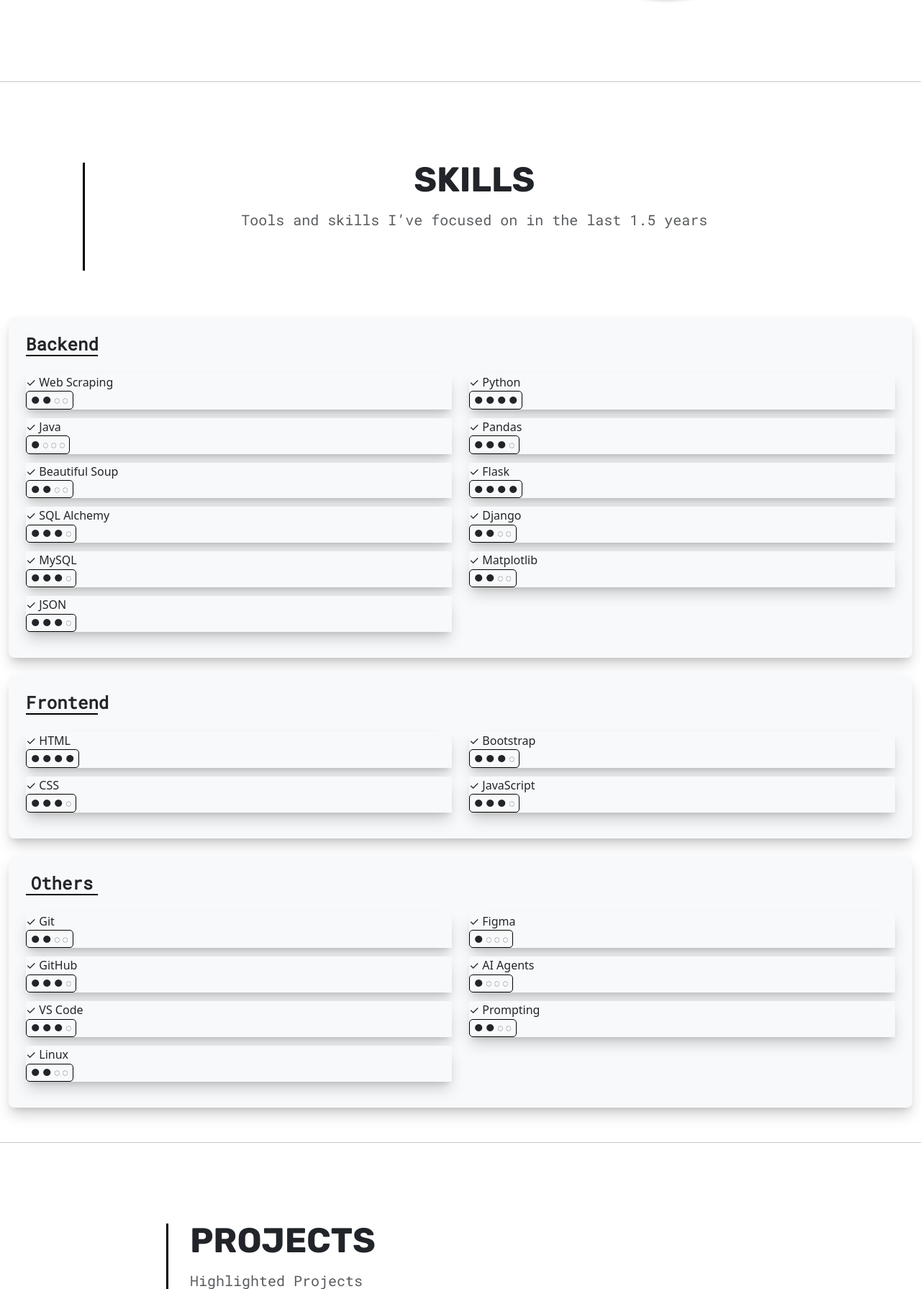
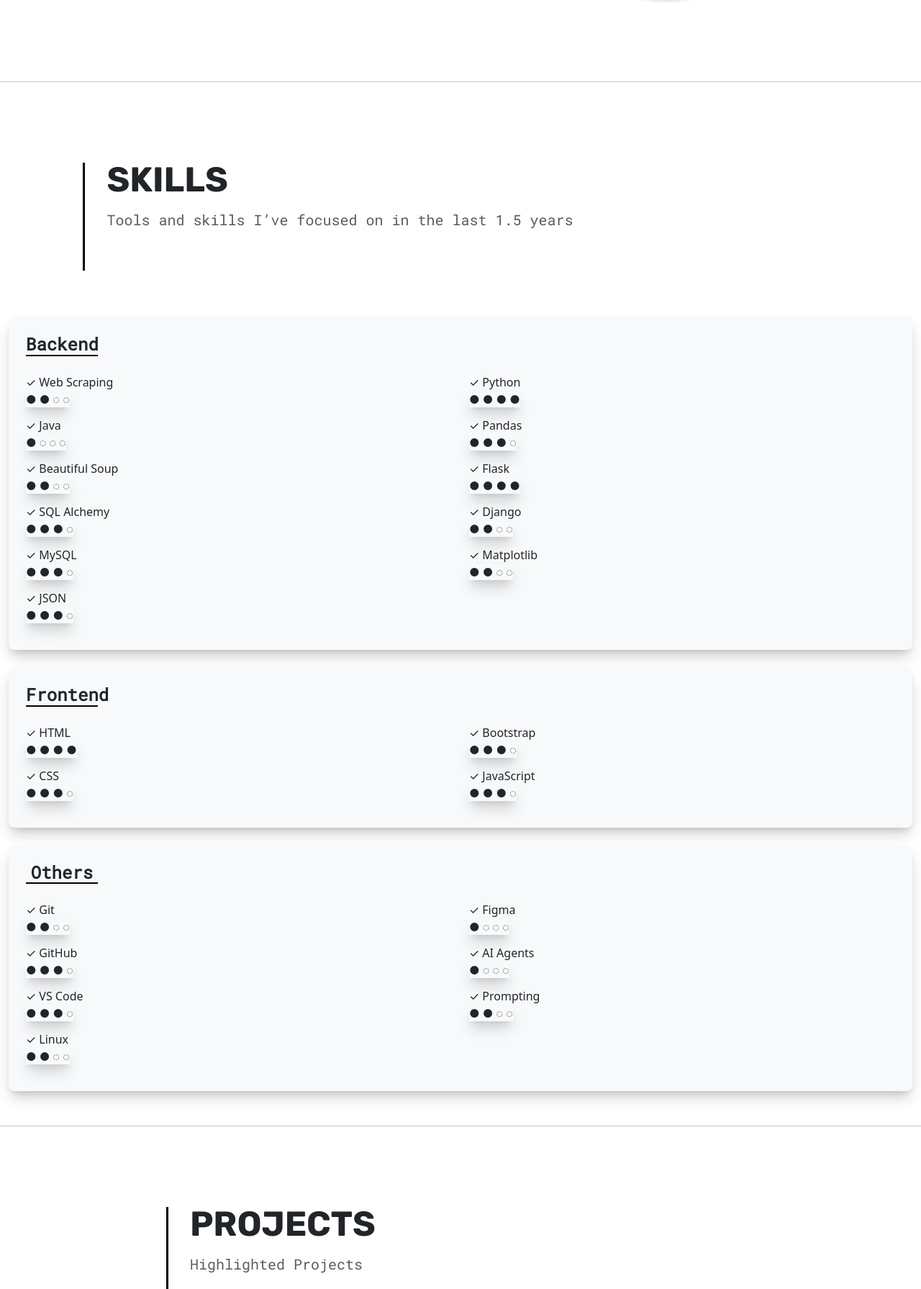
Before and after one commit to maazsiddiqui79/PORTFOLIO, a Flask app: page / in a window 1280 px wide. Shown: the part 485-2276 px from the top of the page at 72% size. Run offline with Flask 3, Linux system fonts and the light colour scheme; data comes from the database, SQL or seed files in the repository; some libraries are stand-ins or nearby versions.

Commit message:
Update skills.html

```diff
--- a/api/templates/skills.html
+++ b/api/templates/skills.html
@@ -14,7 +14,7 @@
       margin-bottom: 12px;
     }
 
-    .skill-level {
+    .skill-level skillsdarkmode {
       display: inline-block;
       border: 1px solid black;
       padding: 1.5px 6px;
@@ -29,7 +29,7 @@
 <section class="container-fluid">
   <div class="row py-lg-5 justify-content-center">
     <div
-      class="darkmodeheader col-12 col-xl-10 mt-5 headingborder text-center"
+      class="darkmodeheader col-12 col-xl-10 mt-5 headingborder"
       style="font-family: 'Roboto Mono', monospace"
     >
       <h3
@@ -63,20 +63,20 @@
         <div class="row row-cols-1 row-cols-lg-2">
 
           <div class="col">
-            <div class="skill-item skillsdarkmode">✓ Web Scraping <br><span class="skill-level">● ● ◌ ◌</span></div>
-            <div class="skill-item skillsdarkmode">✓ Java <br><span class="skill-level">● ◌ ◌ ◌</span></div>
-            <div class="skill-item skillsdarkmode">✓ Beautiful Soup <br><span class="skill-level">● ● ◌ ◌</span></div>
-            <div class="skill-item skillsdarkmode">✓ SQL Alchemy <br><span class="skill-level">● ● ● ◌</span></div>
-            <div class="skill-item skillsdarkmode">✓ MySQL <br><span class="skill-level">● ● ● ◌</span></div>
-            <div class="skill-item skillsdarkmode">✓ JSON <br><span class="skill-level">● ● ● ◌</span></div>
+            <div class="skill-item">✓ Web Scraping <br><span class="skill-level skillsdarkmode">● ● ◌ ◌</span></div>
+            <div class="skill-item">✓ Java <br><span class="skill-level skillsdarkmode">● ◌ ◌ ◌</span></div>
+            <div class="skill-item">✓ Beautiful Soup <br><span class="skill-level skillsdarkmode">● ● ◌ ◌</span></div>
+            <div class="skill-item">✓ SQL Alchemy <br><span class="skill-level skillsdarkmode">● ● ● ◌</span></div>
+            <div class="skill-item">✓ MySQL <br><span class="skill-level skillsdarkmode">● ● ● ◌</span></div>
+            <div class="skill-item">✓ JSON <br><span class="skill-level skillsdarkmode">● ● ● ◌</span></div>
           </div>
 
           <div class="col">
-            <div class="skill-item skillsdarkmode">✓ Python <br><span class="skill-level">● ● ● ●</span></div>
-            <div class="skill-item skillsdarkmode">✓ Pandas <br><span class="skill-level">● ● ● ◌</span></div>
-            <div class="skill-item skillsdarkmode">✓ Flask <br><span class="skill-level">● ● ● ●</span></div>
-            <div class="skill-item skillsdarkmode">✓ Django <br><span class="skill-level">● ● ◌ ◌</span></div>
-            <div class="skill-item skillsdarkmode">✓ Matplotlib <br><span class="skill-level">● ● ◌ ◌</span></div>
+            <div class="skill-item">✓ Python <br><span class="skill-level skillsdarkmode">● ● ● ●</span></div>
+            <div class="skill-item">✓ Pandas <br><span class="skill-level skillsdarkmode">● ● ● ◌</span></div>
+            <div class="skill-item">✓ Flask <br><span class="skill-level skillsdarkmode">● ● ● ●</span></div>
+            <div class="skill-item">✓ Django <br><span class="skill-level skillsdarkmode">● ● ◌ ◌</span></div>
+            <div class="skill-item">✓ Matplotlib <br><span class="skill-level skillsdarkmode">● ● ◌ ◌</span></div>
           </div>
 
         </div>
@@ -95,12 +95,12 @@
 
         <div class="row row-cols-1 row-cols-lg-2">
           <div class="col">
-            <div class="skill-item skillsdarkmode">✓ HTML <br><span class="skill-level">● ● ● ●</span></div>
-            <div class="skill-item skillsdarkmode">✓ CSS <br><span class="skill-level">● ● ● ◌</span></div>
+            <div class="skill-item">✓ HTML <br><span class="skill-level skillsdarkmode">● ● ● ●</span></div>
+            <div class="skill-item">✓ CSS <br><span class="skill-level skillsdarkmode">● ● ● ◌</span></div>
           </div>
           <div class="col">
-            <div class="skill-item skillsdarkmode">✓ Bootstrap <br><span class="skill-level">● ● ● ◌</span></div>
-            <div class="skill-item skillsdarkmode">✓ JavaScript <br><span class="skill-level">● ● ● ◌</span></div>
+            <div class="skill-item">✓ Bootstrap <br><span class="skill-level skillsdarkmode">● ● ● ◌</span></div>
+            <div class="skill-item">✓ JavaScript <br><span class="skill-level skillsdarkmode">● ● ● ◌</span></div>
           </div>
         </div>
       </div>
@@ -118,15 +118,15 @@
 
         <div class="row row-cols-1 row-cols-lg-2">
           <div class="col">
-            <div class="skill-item skillsdarkmode">✓ Git <br><span class="skill-level">● ● ◌ ◌</span></div>
-            <div class="skill-item skillsdarkmode">✓ GitHub <br><span class="skill-level">● ● ● ◌</span></div>
-            <div class="skill-item skillsdarkmode">✓ VS Code <br><span class="skill-level">● ● ● ◌</span></div>
-            <div class="skill-item skillsdarkmode">✓ Linux <br><span class="skill-level">● ● ◌ ◌</span></div>
+            <div class="skill-item">✓ Git <br><span class="skill-level skillsdarkmode">● ● ◌ ◌</span></div>
+            <div class="skill-item">✓ GitHub <br><span class="skill-level skillsdarkmode">● ● ● ◌</span></div>
+            <div class="skill-item">✓ VS Code <br><span class="skill-level skillsdarkmode">● ● ● ◌</span></div>
+            <div class="skill-item">✓ Linux <br><span class="skill-level skillsdarkmode">● ● ◌ ◌</span></div>
           </div>
           <div class="col">
-            <div class="skill-item skillsdarkmode">✓ Figma <br><span class="skill-level">● ◌ ◌ ◌</span></div>
-            <div class="skill-item skillsdarkmode">✓ AI Agents <br><span class="skill-level">● ◌ ◌ ◌</span></div>
-            <div class="skill-item skillsdarkmode">✓ Prompting <br><span class="skill-level">● ● ◌ ◌</span></div>
+            <div class="skill-item">✓ Figma <br><span class="skill-level skillsdarkmode">● ◌ ◌ ◌</span></div>
+            <div class="skill-item">✓ AI Agents <br><span class="skill-level skillsdarkmode">● ◌ ◌ ◌</span></div>
+            <div class="skill-item">✓ Prompting <br><span class="skill-level skillsdarkmode">● ● ◌ ◌</span></div>
           </div>
         </div>
       </div>
```
